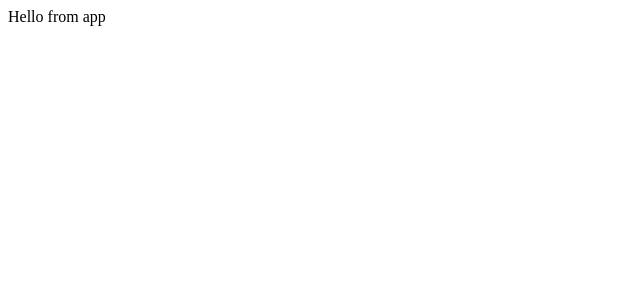
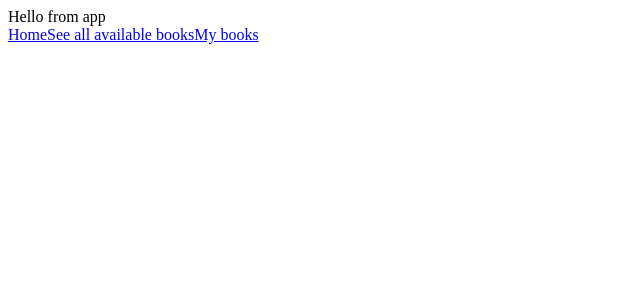
Before and after one commit to nccandiotti/sinatra-books-frontend-2, a React (Create React App) app: page / in a window 1280 px wide. Shown: the top 300 px of the page, without its empty margins (0-640 px from the left). Built offline with nearby package versions, Linux system fonts and the light colour scheme.

Commit message:
routes working

```diff
--- a/src/components/App.js
+++ b/src/components/App.js
@@ -1,5 +1,6 @@
 import "../App.css"
 import { Route, Routes } from "react-router-dom"
+import { useEffect } from "react"
 import NavBar from "./NavBar"
 import MyBooksPage from "./MyBooksPage"
 import AllBooksPage from "./MyBooksPage"
--- a/src/components/MyBooksPage.js
+++ b/src/components/MyBooksPage.js
@@ -1,7 +1,7 @@
 import React from "react"
 
 function MyBooksPage() {
-  return <div>MyBooksPage</div>
+  return <div>Hello from My Books Page</div>
 }
 
 export default MyBooksPage
--- a/src/components/NavBar.js
+++ b/src/components/NavBar.js
@@ -4,9 +4,9 @@ import { NavLink } from "react-router-dom"
 function NavBar() {
   return (
     <header>
-      <NavLink to="/"></NavLink>
-      <NavLink to="/books"></NavLink>
-      <NavLink to="/mybooks"></NavLink>
+      <NavLink to="/">Home</NavLink>
+      <NavLink to="/books">See all available books</NavLink>
+      <NavLink to="/mybooks">My books</NavLink>
     </header>
   )
 }
```
Also changed, not shown: src/components/AllBooksPage.js (+7 -1 lines).
